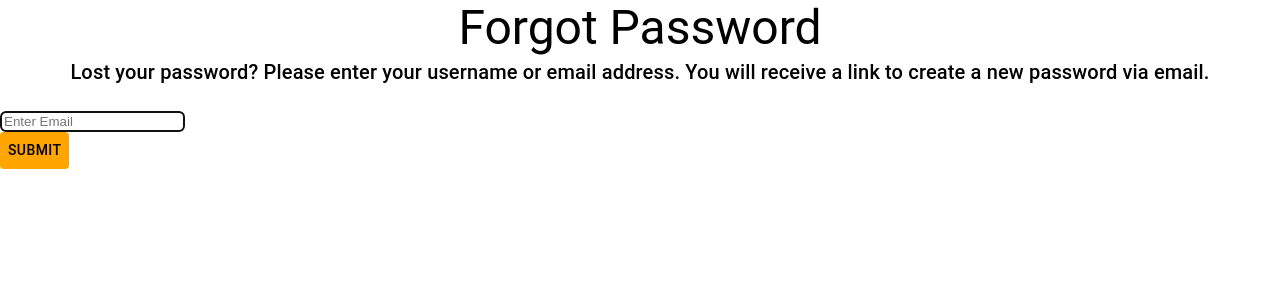
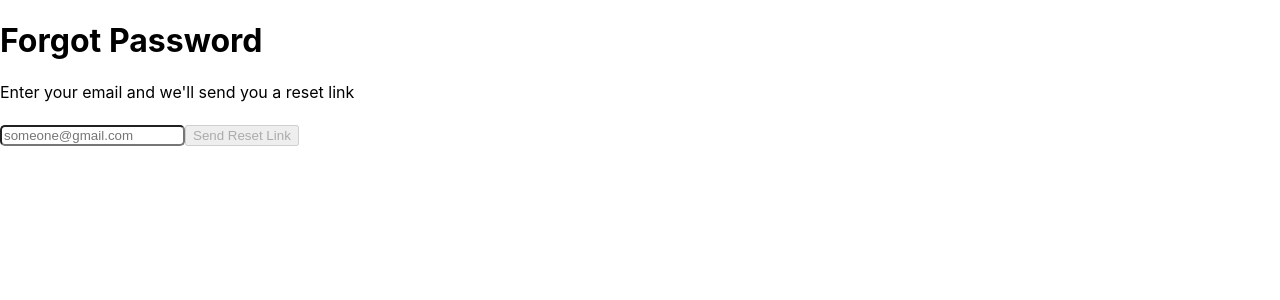
Before and after one commit to Stnagam/Reitz-Union-Hotel-Management, a React (Create React App) app in the folder workspaces/client/: page /forgotpassword in a window 1280 px wide. Shown: the top 300 px of the page. Built offline with nearby package versions, Linux system fonts and the light colour scheme.

Commit message:
Rooms initial, forgotPass ready for integration, Payment error bug fix

```diff
--- a/workspaces/client/src/Pages/Payment.js
+++ b/workspaces/client/src/Pages/Payment.js
@@ -53,7 +53,7 @@ const Payment = () => {
     }
     if (!month) {
       formIsValid = false;
-      errors["cardnum"] = "username cannot be empty";
+      errors["cardnum"] = "Cardnumber invalid";
     }
 
     if (!month) {
--- /dev/null
+++ b/workspaces/client/src/Pages/Rooms.js
@@ -0,0 +1,21 @@
+import Header from "../default/headerHome.js";
+import React, { useState } from "react";
+import axios from "axios";
+
+// const [Room,setRoom]= useState([]);
+
+const getRoom = async (roomID, checkInDate, checkOutDate) => {
+    try {
+      const response = await axios.get(
+        `/api/rooms?roomID=${roomID}&checkInDate=${checkInDate}&checkOutDate=${checkOutDate}`
+      );
+      const json = response.data;
+      if (json && json.data) {
+        return json.data.map(({ room }) => room);
+      }
+    } catch (error) {
+      console.error(error);
+    }
+    return [];
+  };
+  export {getRoom};
--- a/workspaces/client/src/components/forgotPassword.js
+++ b/workspaces/client/src/components/forgotPassword.js
@@ -2,36 +2,47 @@ import React, { useState } from 'react';
 import Typography from "@mui/material/Typography";
 import Button from "@mui/material/Button";
 import { Form } from 'react-bootstrap';
+import {useNavigate} from 'react-router-dom';
+import axios from 'axios';
 
+export function ForgotPasswordPage(emailValue) {
+    const [errorMessage, setErrorMessage] = useState('');
+    var[emailValue, setEmailValue] = useState(false);
+    var[emailValue, setEmailValue] = useState('');
+    const history = useNavigate();
+    const[success, setSuccess]=useState('');
 
+    const onSubmitClicked= async () => {
+        try {
+            await axios.put('/api/forgot-password/${emailValue}');
+            setSuccess(true);
+            setTimeout(() =>{
+                history.push('/login');
+            }, 3000);
+        } catch(e){
+            setErrorMessage(e.message);
+        }
+    }
 
-export default function ForgotPassword(){
-
-    const [email, setEmail] = useState("");
-        return(
-            <div>
-                 <Typography variant="h3"
-            component="div" sx={{ flexGrow: 1 }} style={{textAlign: "center"}}>
-            Forgot Password
-                </Typography>
-                <Typography variant="h6"
-            component="div" sx={{ flexGrow: 1 }} style={{textAlign: "center"}}>
-            Lost your password? Please enter your username or email address. You will receive a link to create a new password via email.
-                </Typography>
-                <p><Form>
-                <Form.Control
-            autoFocus
-            type="email"
-            value={email}
-            placeholder="Enter Email"
-            // onChange={(e : any) => setEmail(e.target.value)}
-            />
-            </Form>
-            <Button style={{backgroundColor: "orange", color: "black"}} color="inherit" >Submit</Button>
-            </p>
-
-
-            </div>
-                );
-
-}
+    return success? (
+        <div className="content-container">
+        <h1> Success </h1>
+        <p> Check your email for a reset link </p>
+        </div>
+     ) : (
+         <div className="content-container">
+         <h1>Forgot Password</h1>
+         <p>Enter your email and we'll send you a  reset link </p>
+         {errorMessage && <div className='fail'> {errorMessage} </div> }
+         <input
+         value={emailValue}
+         onChange={e => setEmailValue(e.target.value)}
+         placeholder="someone@gmail.com" />
+         <button
+            disabled = {!emailValue}
+            // onCLick = {onSubmitCLicked}
+            > Send Reset Link</button>
+        </div>
+     );
+};
+export default ForgotPasswordPage;
--- a/workspaces/client/src/index.js
+++ b/workspaces/client/src/index.js
@@ -11,7 +11,7 @@ import Login from './Pages/Login';
 import Signup from './Pages/Signup';
 import ForgotPassword from './components/forgotPassword';
 import Booking from './Pages/Booking';
-import { Rooms } from './Pages/Rooms';
+// import { Rooms } from './Pages/Rooms';
 import Payment from './Pages/Payment';
 
 ReactDOM.render(
@@ -22,7 +22,7 @@ ReactDOM.render(
     <Route path="/Login" element={<Login />} />
     <Route path="/Signup" element={<Signup />} />
     <Route path="/Booking" element={<Booking />} />
-    <Route path="/Rooms" element={<Rooms/>} />
+    {/* <Route path="/Rooms" element={<Rooms/>} /> */}
     <Route path="/Payment" element={<Payment/>} />
     <Route path='/forgotpassword' element={<ForgotPassword />} />
   </Routes>
```
